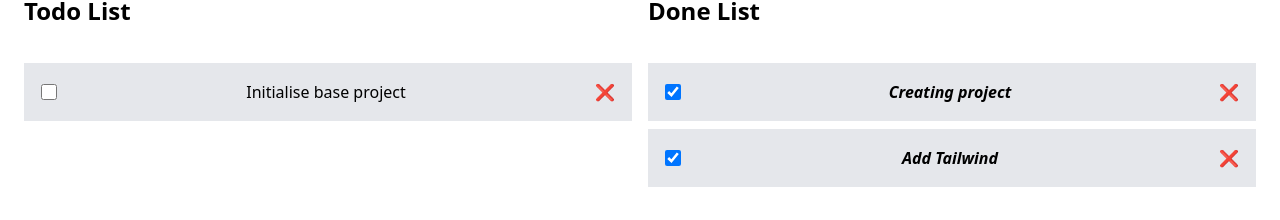
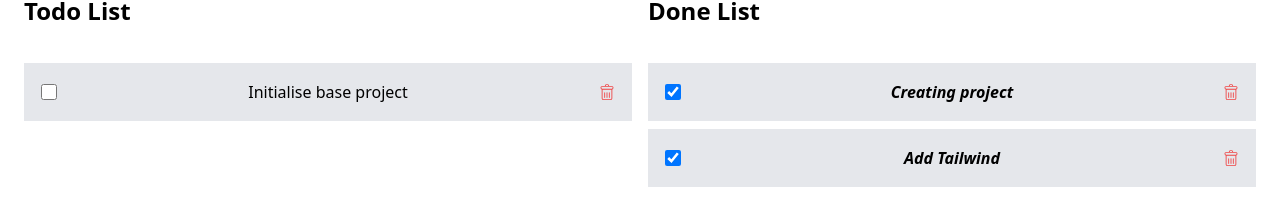
Before and after one commit to AjinkyaTaranekar/Svelte-Todo-App-With-Unit-Testing, a SvelteKit app: page /todos in a window 1280 px wide. Shown: the part 157-377 px from the top of the page. Built offline with nearby package versions, Linux system fonts and the light colour scheme.

Commit message:
- add delete button svg

```diff
--- a/src/routes/todos/components/Item.svelte
+++ b/src/routes/todos/components/Item.svelte
@@ -1,5 +1,5 @@
 <script lang="ts">
-  export let item: { todo: string; status: boolean, todoId: number };
+  export let item: { todo: string; status: boolean; todoId: number };
   export let removeFromList: (index: number) => void;
   export let onChange: () => void;
 
@@ -26,6 +26,39 @@
   </span>
   <button
     on:click={() => removeFromList(item.todoId)}
-    data-testid="{status}-delete-button-{item.todoId}">❌</button
+    data-testid="{status}-delete-button-{item.todoId}"
   >
+    <svg
+      viewBox="0 0 482.428 482.429"
+      class="h-4 w-4 fill-red-500"
+      data-testid="delete-svg"
+    >
+      <g>
+        <g>
+          <path
+            d="M381.163,57.799h-75.094C302.323,25.316,274.686,0,241.214,0c-33.471,0-61.104,25.315-64.85,57.799h-75.098
+			c-30.39,0-55.111,24.728-55.111,55.117v2.828c0,23.223,14.46,43.1,34.83,51.199v260.369c0,30.39,24.724,55.117,55.112,55.117
+			h210.236c30.389,0,55.111-24.729,55.111-55.117V166.944c20.369-8.1,34.83-27.977,34.83-51.199v-2.828
+			C436.274,82.527,411.551,57.799,381.163,57.799z M241.214,26.139c19.037,0,34.927,13.645,38.443,31.66h-76.879
+			C206.293,39.783,222.184,26.139,241.214,26.139z M375.305,427.312c0,15.978-13,28.979-28.973,28.979H136.096
+			c-15.973,0-28.973-13.002-28.973-28.979V170.861h268.182V427.312z M410.135,115.744c0,15.978-13,28.979-28.973,28.979H101.266
+			c-15.973,0-28.973-13.001-28.973-28.979v-2.828c0-15.978,13-28.979,28.973-28.979h279.897c15.973,0,28.973,13.001,28.973,28.979
+			V115.744z"
+          />
+          <path
+            d="M171.144,422.863c7.218,0,13.069-5.853,13.069-13.068V262.641c0-7.216-5.852-13.07-13.069-13.07
+			c-7.217,0-13.069,5.854-13.069,13.07v147.154C158.074,417.012,163.926,422.863,171.144,422.863z"
+          />
+          <path
+            d="M241.214,422.863c7.218,0,13.07-5.853,13.07-13.068V262.641c0-7.216-5.854-13.07-13.07-13.07
+			c-7.217,0-13.069,5.854-13.069,13.07v147.154C228.145,417.012,233.996,422.863,241.214,422.863z"
+          />
+          <path
+            d="M311.284,422.863c7.217,0,13.068-5.853,13.068-13.068V262.641c0-7.216-5.852-13.07-13.068-13.07
+			c-7.219,0-13.07,5.854-13.07,13.07v147.154C298.213,417.012,304.067,422.863,311.284,422.863z"
+          />
+        </g>
+      </g>
+    </svg>
+  </button>
 </div>
```
Also changed, not shown: 1 other file (tests, documents, lock files or other folders).
